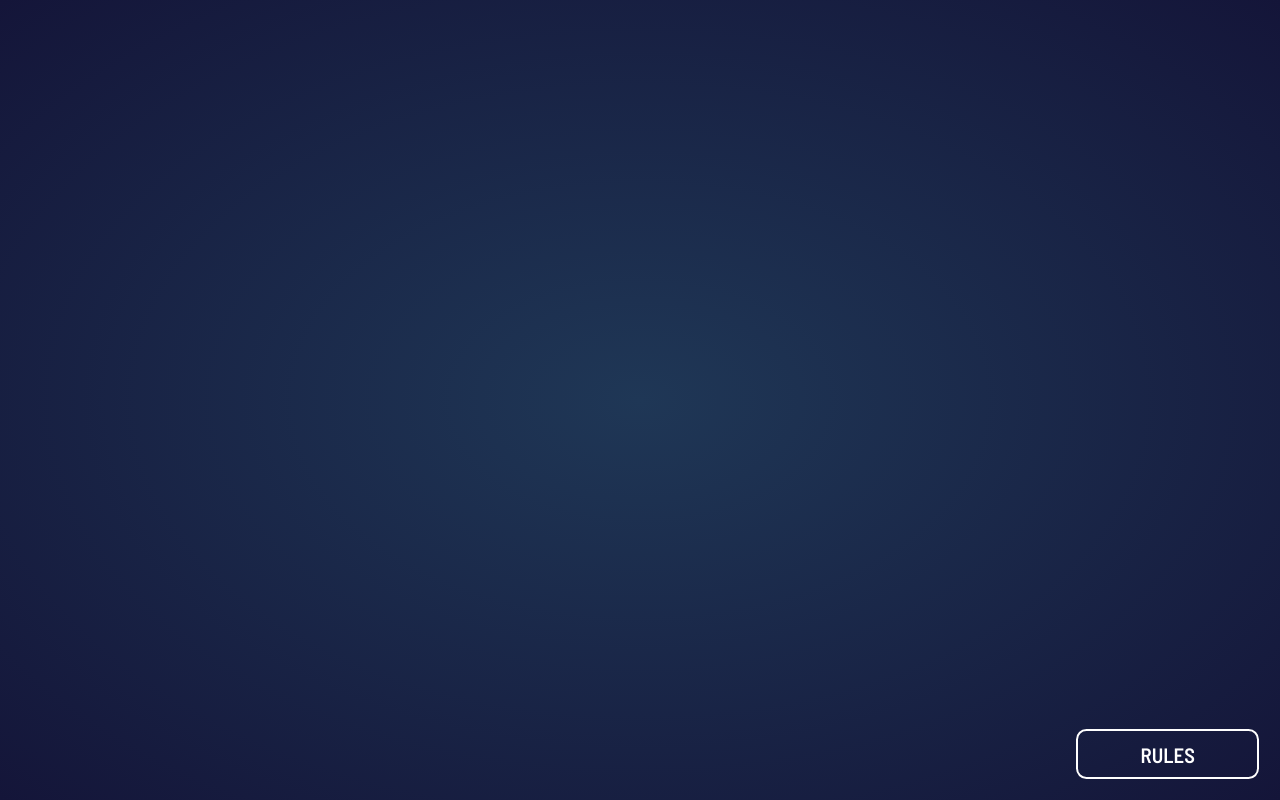
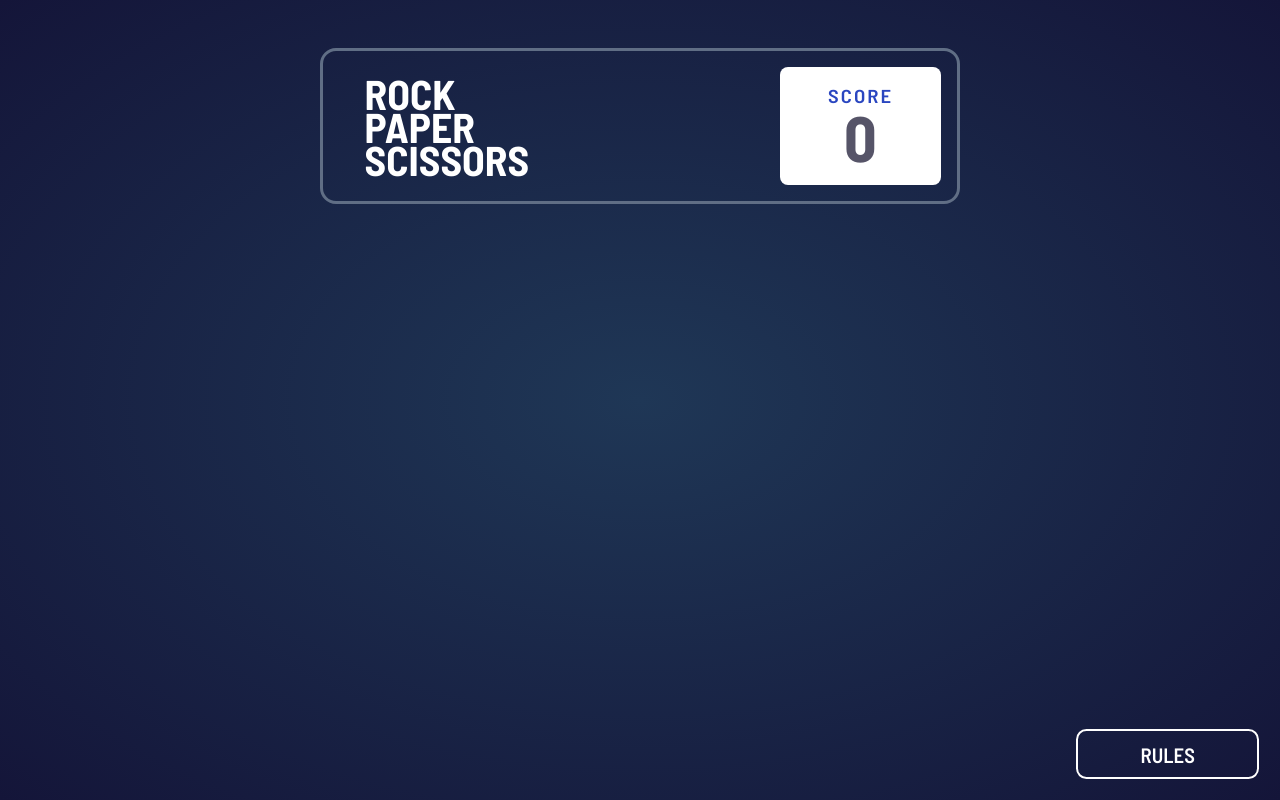
Before and after one commit to Untlsn/rock-paper-scissors, a Gatsby site: page / in a window 1280 px wide. Built offline with nearby package versions, Linux system fonts and the light colour scheme; Gatsby itself is replaced by a stand-in of ours.

Commit message:
Create Header joined with context

```diff
--- a/src/assets/style/Global.ts
+++ b/src/assets/style/Global.ts
@@ -9,7 +9,7 @@ const GlobalStyle = createGlobalStyle`
     font-family: 'Barlow Semi Condensed', sans-serif;
     margin: 0;
     min-height: 100vh;
-    color: ${({ theme }) => theme.colors.black};
+    color: white;
   }
 
   a {
--- a/src/assets/style/style.d.ts
+++ b/src/assets/style/style.d.ts
@@ -8,6 +8,7 @@ declare module 'styled-components' { // Add own themes (remember to copy it to t
       darkText: '#3b4363',
       scoreText: '#2a46c0',
       headerOutline: '#606e85',
+      grayText: '#565468',
       gradient: {
         scissors: ['#ec9e0e', '#eca922' ],
         paper: ['#4865f4', '#5671f5' ],
--- a/src/assets/style/theme.ts
+++ b/src/assets/style/theme.ts
@@ -7,6 +7,7 @@ const theme: DefaultTheme = { // Add own themes (remember to copy it to style.d.
     darkText: '#3b4363',
     scoreText: '#2a46c0',
     headerOutline: '#606e85',
+    grayText: '#565468',
     gradient: {
       scissors: ['#ec9e0e', '#eca922' ],
       paper: ['#4865f4', '#5671f5' ],
--- a/src/components/View/MainView/index.tsx
+++ b/src/components/View/MainView/index.tsx
@@ -1,16 +1,15 @@
 import React from 'react';
 import * as S from './style';
-import Rules from '@molecules/Rules';
-import { useBoolState } from '@hooks/all';
+import Rules from '@organisms/Rules';
+import Header from '@organisms/Header';
 
 const MainView = () => {
-  const [seeRules, changeSeeRules] = useBoolState();
   return (
     <>
-      <Rules see={seeRules} changeSee={changeSeeRules} />
-      <S.Wrapper />
-      <S.BorderButton
-        onClick={() => changeSeeRules(true)}>rules</S.BorderButton>
+      <Rules />
+      <S.CenterFlex>
+        <Header />
+      </S.CenterFlex>
     </>
   );
 };
--- a/src/components/View/MainView/style.ts
+++ b/src/components/View/MainView/style.ts
@@ -1,7 +1,6 @@
 import styled from 'styled-components';
-import BorderButtonBody from '@atoms/BorderButton';
 
-export const Wrapper = styled.div`
+export const CenterFlex = styled.div`
   height: 100vh;
   width: 100vw;
   background: radial-gradient(
@@ -9,8 +8,3 @@ export const Wrapper = styled.div`
     ${({ theme }) => theme.colors.gradient.radialGradient[1]}
   );
 `;
-export const BorderButton = styled(BorderButtonBody)`
-  position: absolute;
-  bottom: 1em;
-  right: 1em;
-`;
--- a/src/components/molecules/Rules/index.tsx
+++ /dev/null
@@ -1,19 +0,0 @@
-import React from 'react';
-import * as S from './style';
-import rulesImg from '@assets/icons/image-rules.svg';
-
-const Rules = ({ see, changeSee }: { see: boolean, changeSee: (force?: boolean) => void }) => {
-  return (
-    <S.Background see={see}>
-      <S.Wrapper>
-        <S.Nav>
-          <S.BigText>rules</S.BigText>
-          <S.XButton onClick={() => changeSee(false)}/>
-        </S.Nav>
-        <S.Img src={rulesImg} />
-      </S.Wrapper>
-    </S.Background>
-  );
-};
-
-export default Rules;
--- /dev/null
+++ b/src/components/molecules/ScoreTile/index.tsx
@@ -0,0 +1,13 @@
+import React from 'react';
+import * as S from './style';
+
+const ScoreTile = ({ children }: { children: number }) => {
+  return (
+    <S.Wrapper>
+      <S.ScoreText>score</S.ScoreText>
+      <S.ScoreNumber>{children}</S.ScoreNumber>
+    </S.Wrapper>
+  );
+};
+
+export default ScoreTile;
--- /dev/null
+++ b/src/components/molecules/ScoreTile/style.ts
@@ -0,0 +1,22 @@
+import styled from 'styled-components';
+
+export const Wrapper = styled.div`
+  background-color: white;
+  border-radius: .5em;
+  padding: 1em 3em;
+  margin: 1em;
+`;
+export const ScoreText = styled.div`
+  text-transform: uppercase;
+  font-size: 1.3em;
+  color: ${({ theme }) => theme.colors.scoreText};
+  letter-spacing: .1em;
+  transform: scaleY(.9);
+`;
+export const ScoreNumber = styled.div`
+  color: ${({ theme }) => theme.colors.grayText};
+  font-size: 4em;
+  text-align: center;
+  font-weight: bolder;
+  line-height: .9em;
+`;
--- /dev/null
+++ b/src/components/molecules/Title/index.tsx
@@ -0,0 +1,15 @@
+import React from 'react';
+import * as S from './style';
+import BigText from '@atoms/BigText';
+
+const Title = () => {
+  return (
+    <S.Wrapper>
+      <BigText>rock</BigText>
+      <BigText>paper</BigText>
+      <BigText>scissors</BigText>
+    </S.Wrapper>
+  );
+};
+
+export default Title;
--- /dev/null
+++ b/src/components/molecules/Title/style.ts
@@ -0,0 +1,19 @@
+import styled from 'styled-components';
+
+export const Wrapper = styled.div`
+  display: flex;
+  flex-direction: column;
+  padding: 0 2em;
+  font-size: 1.3em;
+  &>* {
+    &:first-child, &:last-child {
+      position: relative;
+    }
+    &:first-child {
+      bottom: -.4em;
+    }
+    &:last-child {
+      top: -.4em;
+    }
+  }
+`;
--- /dev/null
+++ b/src/components/organisms/Header/index.tsx
@@ -0,0 +1,18 @@
+import React, { useContext } from 'react';
+import * as S from './style';
+import Title from '@molecules/Title';
+import ScoreTile from '@molecules/ScoreTile';
+import { ScoreContext } from '@providers/Score';
+
+const Header = () => {
+  const { score } = useContext(ScoreContext);
+
+  return (
+    <S.Wrapper>
+      <Title />
+      <ScoreTile>{score}</ScoreTile>
+    </S.Wrapper>
+  );
+};
+
+export default Header;
--- /dev/null
+++ b/src/components/organisms/Header/style.ts
@@ -0,0 +1,12 @@
+import styled from 'styled-components';
+
+export const Wrapper = styled.div`
+  display: flex;
+  justify-content: space-between;
+  border-radius: 1em;
+  border: .2em solid ${({ theme }) => theme.colors.headerOutline};
+
+  position: relative;
+  top: 3em;
+  margin: 0 20em;
+`;
--- /dev/null
+++ b/src/components/organisms/Rules/index.tsx
@@ -0,0 +1,25 @@
+import React from 'react';
+import * as S from './style';
+import rulesImg from '@assets/icons/image-rules.svg';
+import { useBoolState } from '@hooks/all';
+
+const Rules = () => {
+  const [see, changeSee] = useBoolState();
+  return (
+    <>
+      <S.Background see={see}>
+        <S.Wrapper>
+          <S.Nav>
+            <S.BigText>rules</S.BigText>
+            <S.XButton onClick={() => changeSee(false)}/>
+          </S.Nav>
+          <S.Img src={rulesImg} />
+        </S.Wrapper>
+      </S.Background>
+      <S.BorderButton
+        onClick={() => changeSee()}>rules</S.BorderButton>
+    </>
+  );
+};
+
+export default Rules;
--- a/src/components/molecules/Rules/style.ts
+++ b/src/components/organisms/Rules/style.ts
@@ -1,5 +1,6 @@
-import styled from 'styled-components';
+import styled, { css } from 'styled-components';
 import BigTextBody from '@atoms/BigText';
+import BorderButtonBody from '@atoms/BorderButton';
 export { default as XButton } from '@atoms/XButton';
 
 export const Background = styled.div<{ see: boolean }>`
@@ -12,9 +13,13 @@ export const Background = styled.div<{ see: boolean }>`
   top: 0;
   left: 0;
   background-color: rgba(0,0,0,.3);
-
-  opacity: ${({ see }) => see ? 1 : 0};
+  opacity: 0;
+  z-index: -1;
   transition: opacity .5s;
+  ${({ see }) => see && css`
+    opacity: 1;
+    z-index: 0;
+  `}
 `;
 
 export const Wrapper = styled.div`
@@ -33,3 +38,8 @@ export const Img = styled.img.attrs({ alt: '' })`
 export const BigText = styled(BigTextBody)`
   color: ${({ theme }) => theme.colors.darkText};
 `;
+export const BorderButton = styled(BorderButtonBody)`
+  position: absolute;
+  bottom: 1em;
+  right: 1em;
+`;
--- a/src/pages/index.tsx
+++ b/src/pages/index.tsx
@@ -1,13 +1,16 @@
 import React from 'react';
 import { StyleProvider } from '@providers/all';
 import MainView from '@components/View/MainView';
+import ScoreProvider from '@providers/Score';
 
 const barlowSemiCondensedUrl = 'https://fonts.googleapis.com/css2?family=Barlow+Semi+Condensed:wght@600;700&display=swap';
 
 const Home = () => {
   return (
     <StyleProvider fonts={[barlowSemiCondensedUrl]}>
-      <MainView />
+      <ScoreProvider>
+        <MainView />
+      </ScoreProvider>
     </StyleProvider>
   );
 };
--- /dev/null
+++ b/src/providers/Score.tsx
@@ -0,0 +1,20 @@
+import React, { useState } from 'react';
+
+export const ScoreContext = React.createContext<{
+  score: number,
+  changeScore: React.Dispatch<React.SetStateAction<number>>
+}>({
+  score: 0,
+  changeScore: () => {}
+});
+
+const ScoreProvider = ({ children }: { children: any }) => {
+  const [score, changeScore] = useState(0);
+  return (
+    <ScoreContext.Provider value={{ score, changeScore }}>
+      {children}
+    </ScoreContext.Provider>
+  );
+};
+
+export default ScoreProvider;
```
Also changed, not shown: .eslintrc.js.
